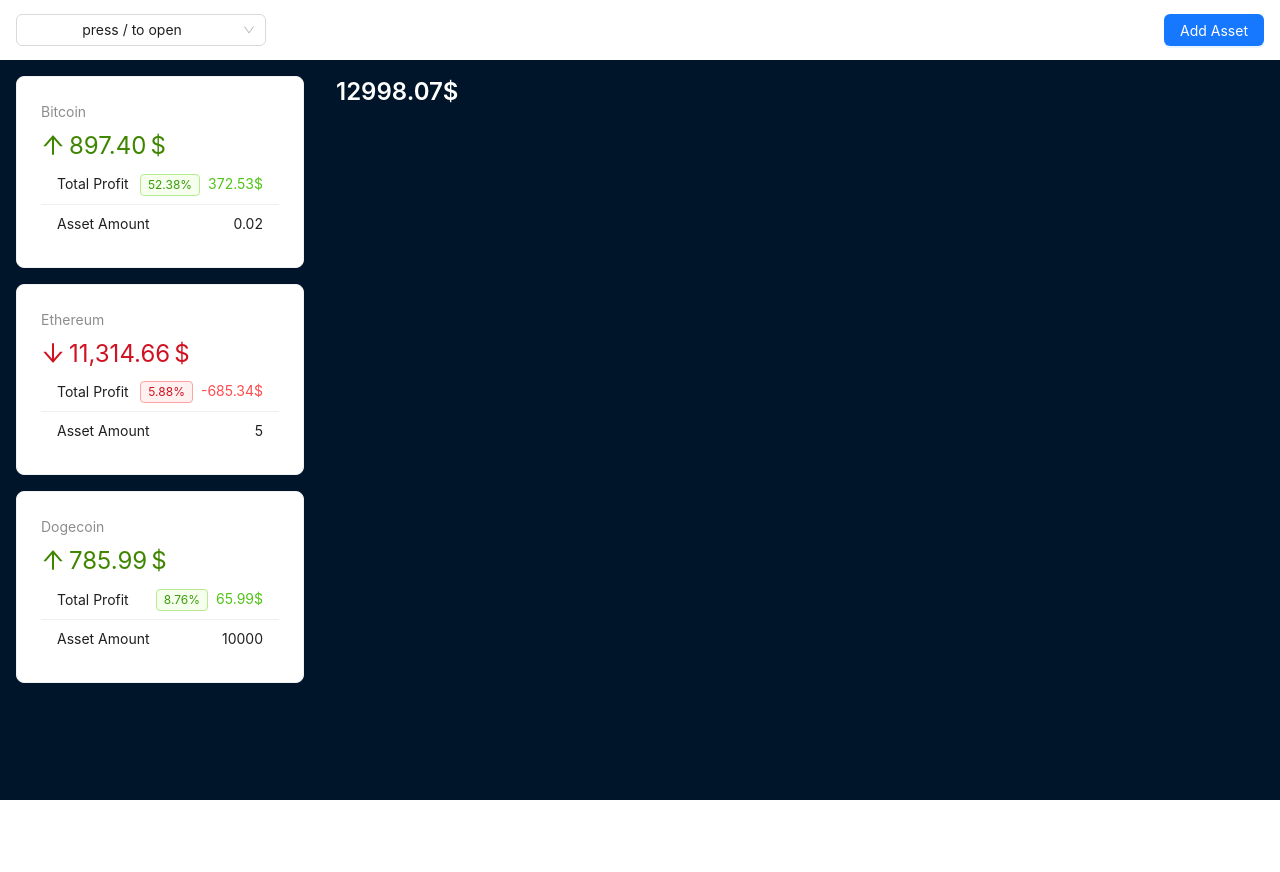
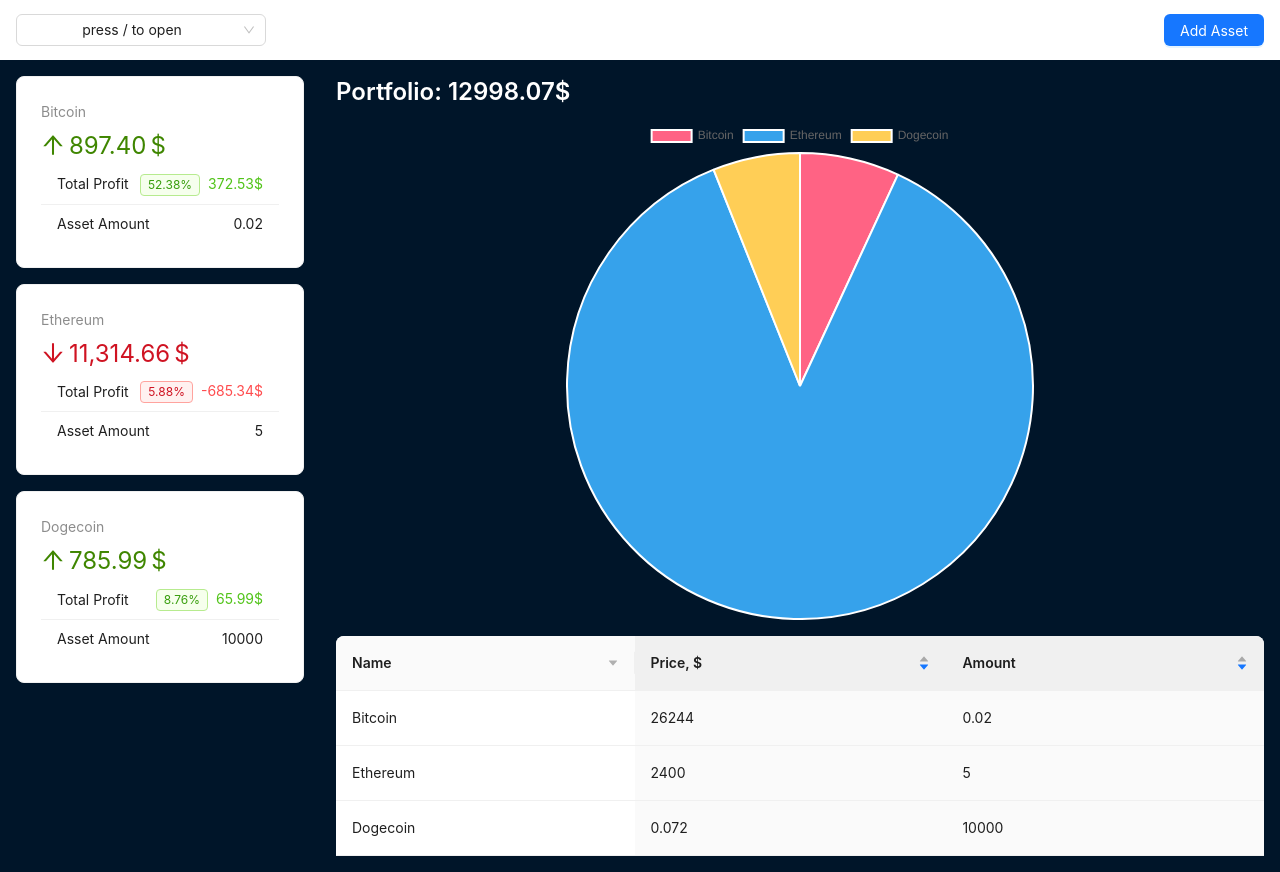
Before and after one commit to k1ego/portfolioTracker, a React (Vite) app: page / in a window 1280 px wide. Before the commit the page ends 800 px from the top, so only its background shows below. Built offline with nearby package versions, Linux system fonts and the light colour scheme.

Commit message:
Реализация графиков с помощью react-churts-js2 а также вывод динамической таблицы

```diff
--- a/package.json
+++ b/package.json
@@ -12,6 +12,7 @@
   "dependencies": {
     "antd": "^5.27.2",
     "react": "^18.2.0",
+    "react-chartjs-2": "^5.3.0",
     "react-dom": "^18.2.0"
   },
   "devDependencies": {
--- a/src/api.js
+++ b/src/api.js
@@ -4,7 +4,7 @@
 	return new Promise((resolve) => {
 		setTimeout(() => {
 			resolve(cryptoData)
-		}, 1)
+		}, 1000)
 	})
 }
 
@@ -12,6 +12,6 @@
 	return new Promise((resolve) => {
 		setTimeout(() => {
 			resolve(cryptoAssets)
-		}, 2)
+		}, 1000)
 	})
 }
--- /dev/null
+++ b/src/components/AssetsTable.jsx
@@ -0,0 +1,43 @@
+import { Table } from 'antd'
+import { UseCrypto } from '../context/crypto-context'
+
+const columns = [
+	{
+		title: 'Name',
+		dataIndex: 'name',
+		sorter: (a, b) => a.name.length - b.name.length,
+		sortDirections: ['descend'],
+	},
+	{
+		title: 'Price, $',
+		dataIndex: 'price',
+		defaultSortOrder: 'descend',
+		sorter: (a, b) => a.price - b.price,
+	},
+	{
+		title: 'Amount',
+		dataIndex: 'amount',
+		defaultSortOrder: 'descend',
+		sorter: (a, b) => a.amount - b.amount,
+	},
+]
+
+
+export function AssetsTable() {
+	const { assets } = UseCrypto()
+
+	const data = assets.map(a => ({
+	key: a.id,
+		name: a.name,
+		price: a.price,
+		amount: a.amount,
+	}))
+
+	return (
+		<Table
+			pagination={false}
+			columns={columns}
+			dataSource={data}
+		/>
+	)
+}
--- /dev/null
+++ b/src/components/PortfolioChart.jsx
@@ -0,0 +1,39 @@
+import { ArcElement, Chart as ChartJS, Legend, Tooltip } from 'chart.js'
+import { Pie } from 'react-chartjs-2'
+import { UseCrypto } from '../context/crypto-context'
+
+ChartJS.register(ArcElement, Tooltip, Legend)
+
+export function PortfolioChart() {
+	const { assets } = UseCrypto()
+
+	const data = {
+		labels: assets.map(a => a.name),
+		datasets: [
+			{
+				label: '$',
+				data: assets.map(a => a.totalAmount),
+				backgroundColor: [
+					'rgba(255, 99, 132, 1)',
+					'rgba(54, 162, 235, 1)',
+					'rgba(255, 206, 86, 1)',
+					'rgba(75, 192, 192, 1)',
+					'rgba(153, 102, 255, 1)',
+					'rgba(255, 159, 64, 1)',
+				],
+			},
+		],
+	}
+	return (
+		<div
+			style={{
+				display: 'flex',
+				marginBottom: '1rem',
+				justifyContent: 'center',
+				height: 500,
+			}}
+		>
+			<Pie data={data} />
+		</div>
+	)
+}
--- a/src/components/layout/AppContent.jsx
+++ b/src/components/layout/AppContent.jsx
@@ -1,5 +1,7 @@
 import { Layout, Typography } from 'antd'
 import { UseCrypto } from '../../context/crypto-context'
+import { PortfolioChart } from '../PortfolioChart'
+import { AssetsTable } from '../AssetsTable'
 
 const contentStyle = {
 	textAlign: 'center',
@@ -20,12 +22,14 @@
 	return (
 		<Layout.Content style={contentStyle}>
 			<Typography.Title level={3} style={{ textAlign: 'left', color: '#fff' }}>
-				{assets
+				Portfolio: {assets
 					.map(asset => asset.amount * cryptoPriceMap[asset.id])
 					.reduce((acc, v) => (acc += v), 0)
 					.toFixed(2)}
 				$
 			</Typography.Title>
+			<PortfolioChart />
+			<AssetsTable />
 		</Layout.Content>
 	)
 }
--- a/src/context/crypto-context.jsx
+++ b/src/context/crypto-context.jsx
@@ -21,6 +21,7 @@
 				growPercent: percentDifference(asset.price, coin.price),
 				totalAmount: asset.amount * coin.price,
 				totalProfit: asset.amount * coin.price - asset.amount * asset.price,
+				name: coin.name,
 				...asset,
 			}
 		})
```
Also changed, not shown: 1 other file (tests, documents, lock files or other folders).
